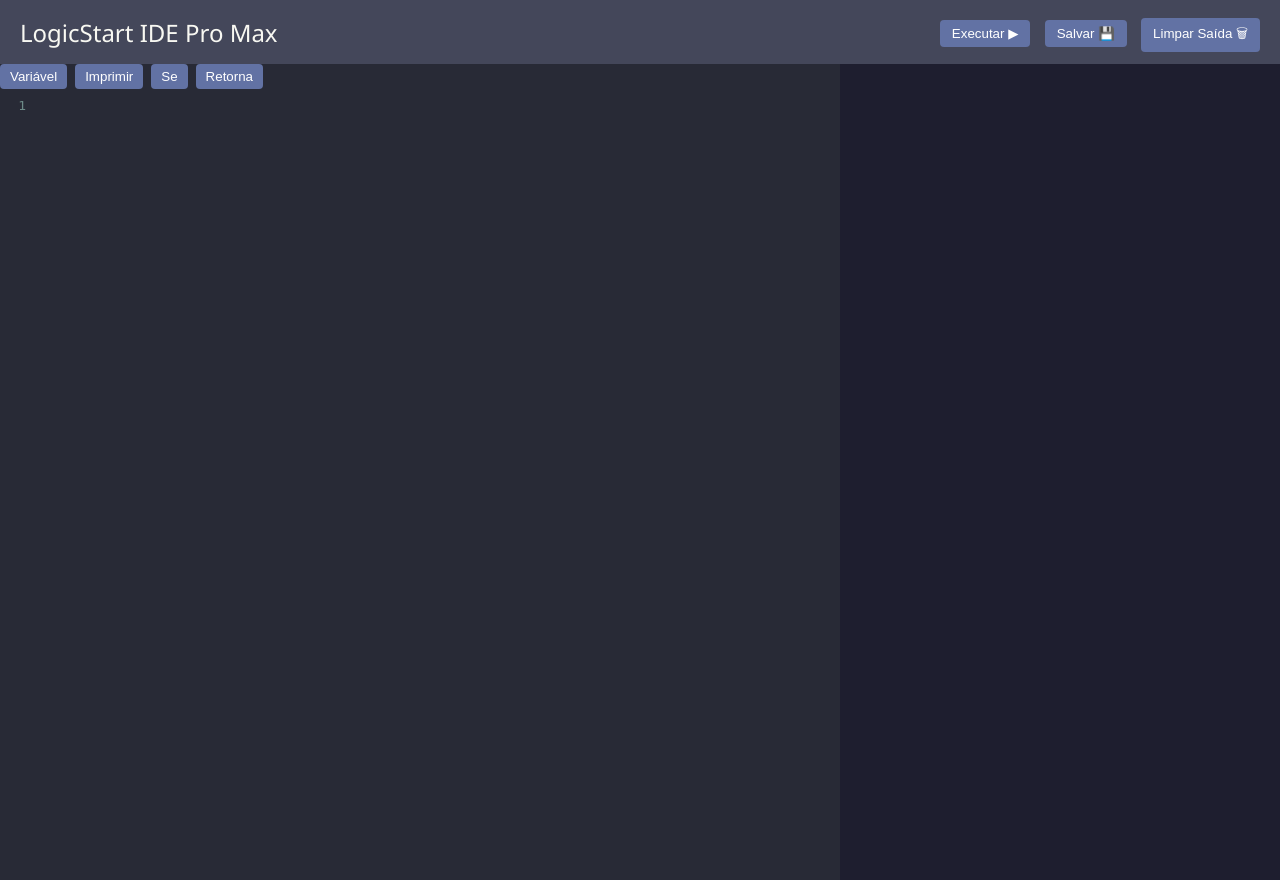
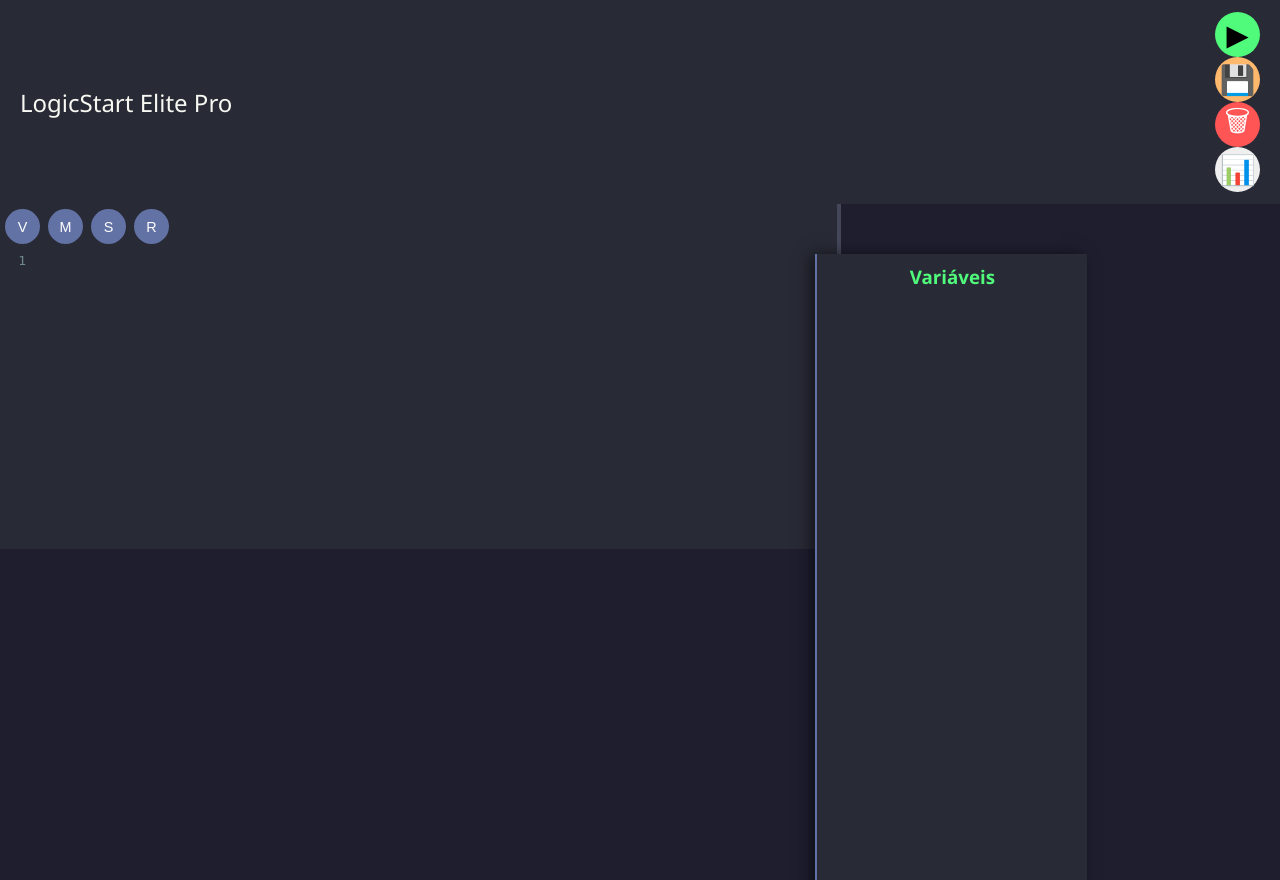
Before and after one commit to DashMasterX/logicstart, a Flask app: template templates/ide.html in a window 1280 px wide. Run offline with Flask 3, Linux system fonts and the light colour scheme; the template is opened without the code that fills it, so the values that code supplies are empty.

Commit message:
Update ide.html

```diff
--- a/templates/ide.html
+++ b/templates/ide.html
@@ -3,62 +3,101 @@
 <head>
 <meta charset="UTF-8">
 <meta name="viewport" content="width=device-width, initial-scale=1.0">
-<title>LogicStart IDE Pro Max</title>
+<title>LogicStart Elite Pro</title>
+
+<!-- CodeMirror -->
 <link href="https://cdn.jsdelivr.net/npm/codemirror@5.65.14/lib/codemirror.css" rel="stylesheet">
 <link href="https://cdn.jsdelivr.net/npm/codemirror@5.65.14/theme/dracula.css" rel="stylesheet">
+
 <style>
+/* ---------- BODY ---------- */
 body {
     margin: 0;
     font-family: 'Segoe UI', sans-serif;
-    background: #282a36;
+    background: #1e1e2f;
     color: #f8f8f2;
     height: 100vh;
     display: flex;
     flex-direction: column;
 }
 
+/* ---------- HEADER ---------- */
 header {
-    background: #44475a;
+    background: #282a36;
     padding: 12px 20px;
     font-size: 1.5em;
     display: flex;
     justify-content: space-between;
     align-items: center;
+    box-shadow: 0 3px 10px rgba(0,0,0,0.3);
 }
 
-header button {
-    background: #6272a4;
+header .btn {
+    border-radius: 50%;
+    width: 45px;
+    height: 45px;
+    padding: 0;
+    font-size: 1.2em;
+    display: flex;
+    align-items: center;
+    justify-content: center;
+    transition: all 0.3s ease;
+    cursor: pointer;
+    margin-left: 8px;
     border: none;
     color: white;
-    padding: 6px 12px;
-    margin-left: 8px;
-    cursor: pointer;
-    border-radius: 4px;
-    transition: 0.2s;
 }
 
-header button:hover {
-    background: #50577a;
+header .btn:hover {
+    transform: scale(1.2) rotate(10deg);
+    box-shadow: 0 0 15px #6272a4;
 }
 
+header .btn-executar { background: #50fa7b; color: #000; }
+header .btn-salvar   { background: #ffb86c; }
+header .btn-limpar   { background: #ff5555; }
+
+/* ---------- MAIN ---------- */
 .main-container {
     flex: 1;
     display: flex;
-    flex-direction: row;
     overflow: hidden;
 }
 
+/* ---------- EDITOR ---------- */
 #editor-container {
     flex: 2;
     display: flex;
     flex-direction: column;
+    border-right: 2px solid #44475a;
+    position: relative;
 }
 
-#editor {
-    flex: 1;
-    height: 100%;
+/* ---------- MENU EDITOR ---------- */
+.menu {
+    display: flex;
+    gap: 8px;
+    padding: 5px;
+    background: #282a36;
 }
 
+.menu button {
+    border-radius: 50%;
+    width: 35px;
+    height: 35px;
+    border: none;
+    background: #6272a4;
+    color: white;
+    font-size: 0.9em;
+    cursor: pointer;
+    transition: all 0.2s;
+}
+.menu button:hover {
+    transform: scale(1.2);
+    box-shadow: 0 0 10px #50fa7b;
+}
+
+/* ---------- OUTPUT ---------- */
 #output-container {
     flex: 1;
     background: #1e1e2f;
@@ -66,60 +105,84 @@ header button:hover {
     overflow-y: auto;
     font-family: monospace;
     font-size: 14px;
+    border-left: 2px solid #44475a;
+    display: flex;
+    flex-direction: column;
 }
 
-.menu {
-    display: flex;
-    gap: 8px;
-    margin-bottom: 5px;
+/* ---------- VARIÁVEIS ---------- */
+#vars-panel {
+    position: absolute;
+    top: 50px;
+    right: -250px;
+    width: 250px;
+    height: calc(100% - 50px);
+    background: #282a36;
+    padding: 10px;
+    border-left: 2px solid #6272a4;
+    transition: right 0.3s ease;
+    overflow-y: auto;
+    box-shadow: -5px 0 15px rgba(0,0,0,0.5);
 }
-.menu button {
-    background: #6272a4;
-    border: none;
-    color: white;
-    padding: 5px 10px;
-    border-radius: 4px;
-    cursor: pointer;
+
+#vars-panel.show {
+    right: 0;
 }
-.menu button:hover {
-    background: #50577a;
+
+#vars-panel h3 {
+    margin-top: 0;
+    color: #50fa7b;
+    text-align: center;
 }
+
+/* ---------- OUTPUT TYPES ---------- */
+.output-success { color: #50fa7b; }
+.output-error   { color: #ff5555; }
+.output-info    { color: #8be9fd; }
+
 </style>
 </head>
 <body>
 
 <header>
-    <div>LogicStart IDE Pro Max</div>
+    <div>LogicStart Elite Pro</div>
     <div>
-        <button onclick="executarCodigo()">Executar ▶</button>
-        <button onclick="salvarCodigo()">Salvar 💾</button>
-        <button onclick="limparSaida()">Limpar Saída 🗑</button>
+        <button class="btn btn-executar" onclick="executarCodigo()">▶</button>
+        <button class="btn btn-salvar" onclick="salvarCodigo()">💾</button>
+        <button class="btn btn-limpar" onclick="limparSaida()">🗑</button>
+        <button class="btn" onclick="toggleVars()">📊</button>
     </div>
 </header>
 
 <div class="main-container">
     <div id="editor-container">
         <div class="menu">
-            <button onclick="inserirComando('variavel x = 0')">Variável</button>
-            <button onclick="inserirComando('imprimir()')">Imprimir</button>
-            <button onclick="inserirComando('se x > 0:')">Se</button>
-            <button onclick="inserirComando('retorna')">Retorna</button>
+            <button onclick="inserirComando('variavel x = 0')">V</button>
+            <button onclick="inserirComando('mostrar()')">M</button>
+            <button onclick="inserirComando('se x > 0:')">S</button>
+            <button onclick="inserirComando('retorna')">R</button>
         </div>
         <textarea id="editor"></textarea>
+        <div id="vars-panel">
+            <h3>Variáveis</h3>
+            <div id="vars-list"></div>
+        </div>
     </div>
     <div id="output-container"></div>
 </div>
 
+<!-- CodeMirror JS -->
 <script src="https://cdn.jsdelivr.net/npm/codemirror@5.65.14/lib/codemirror.js"></script>
 <script src="https://cdn.jsdelivr.net/npm/codemirror@5.65.14/mode/python/python.js"></script>
+
 <script>
 let editor = CodeMirror.fromTextArea(document.getElementById("editor"), {
-    mode: {name: "python", version: 3, singleLineStringErrors: false},
+    mode: {name: "python", version: 3},
     theme: "dracula",
     lineNumbers: true,
     indentUnit: 4,
     tabSize: 4,
-    lineWrapping: true,
+    lineWrapping: true
 });
 
 function inserirComando(texto) {
@@ -132,7 +195,7 @@ function inserirComando(texto) {
 function executarCodigo() {
     let codigo = editor.getValue();
     let output = document.getElementById("output-container");
-    output.innerHTML += "<div style='color:#50fa7b'>> Executando...</div>";
+    output.innerHTML += "<div class='output-info'>▶ Executando...</div>";
 
     fetch("/run", {
         method: "POST",
@@ -142,14 +205,15 @@ function executarCodigo() {
     .then(res => res.json())
     .then(data => {
         if(data.success){
-            output.innerHTML += "<div>" + data.result.replace(/\n/g,"<br>") + "</div>";
+            output.innerHTML += "<div class='output-success'>" + data.result.replace(/\n/g,"<br>") + "</div>";
+            atualizarVars(data.vars || {});
         } else {
-            output.innerHTML += "<div style='color:#ff5555'>Erro: " + data.error + "</div>";
+            output.innerHTML += "<div class='output-error'>❌ " + data.error + "</div>";
         }
         output.scrollTop = output.scrollHeight;
     })
     .catch(err => {
-        output.innerHTML += "<div style='color:#ff5555'>Erro conexão servidor</div>";
+        output.innerHTML += "<div class='output-error'>❌ Erro conexão servidor</div>";
         output.scrollTop = output.scrollHeight;
     });
 }
@@ -163,13 +227,28 @@ function salvarCodigo() {
     })
     .then(res => res.json())
     .then(data => {
-        alert(data.success ? "Código salvo!" : data.error);
+        alert(data.success ? "✔ Código salvo!" : data.error);
     });
 }
 
 function limparSaida() {
     document.getElementById("output-container").innerHTML = "";
 }
+
+function toggleVars() {
+    document.getElementById("vars-panel").classList.toggle("show");
+}
+
+function atualizarVars(vars) {
+    let list = document.getElementById("vars-list");
+    list.innerHTML = "";
+    for(let key in vars){
+        let val = JSON.stringify(vars[key]);
+        let div = document.createElement("div");
+        div.textContent = key + " = " + val;
+        list.appendChild(div);
+    }
+}
 </script>
 
 </body>
```
